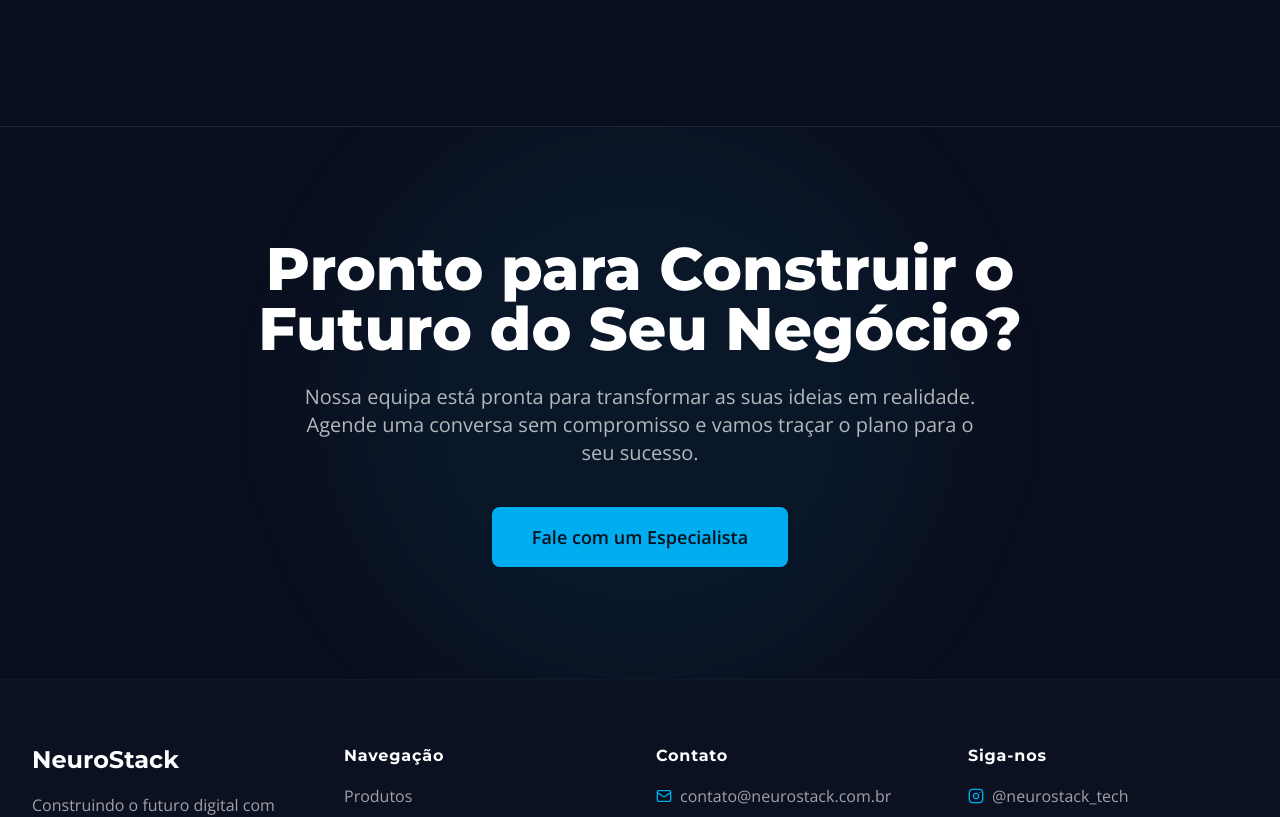
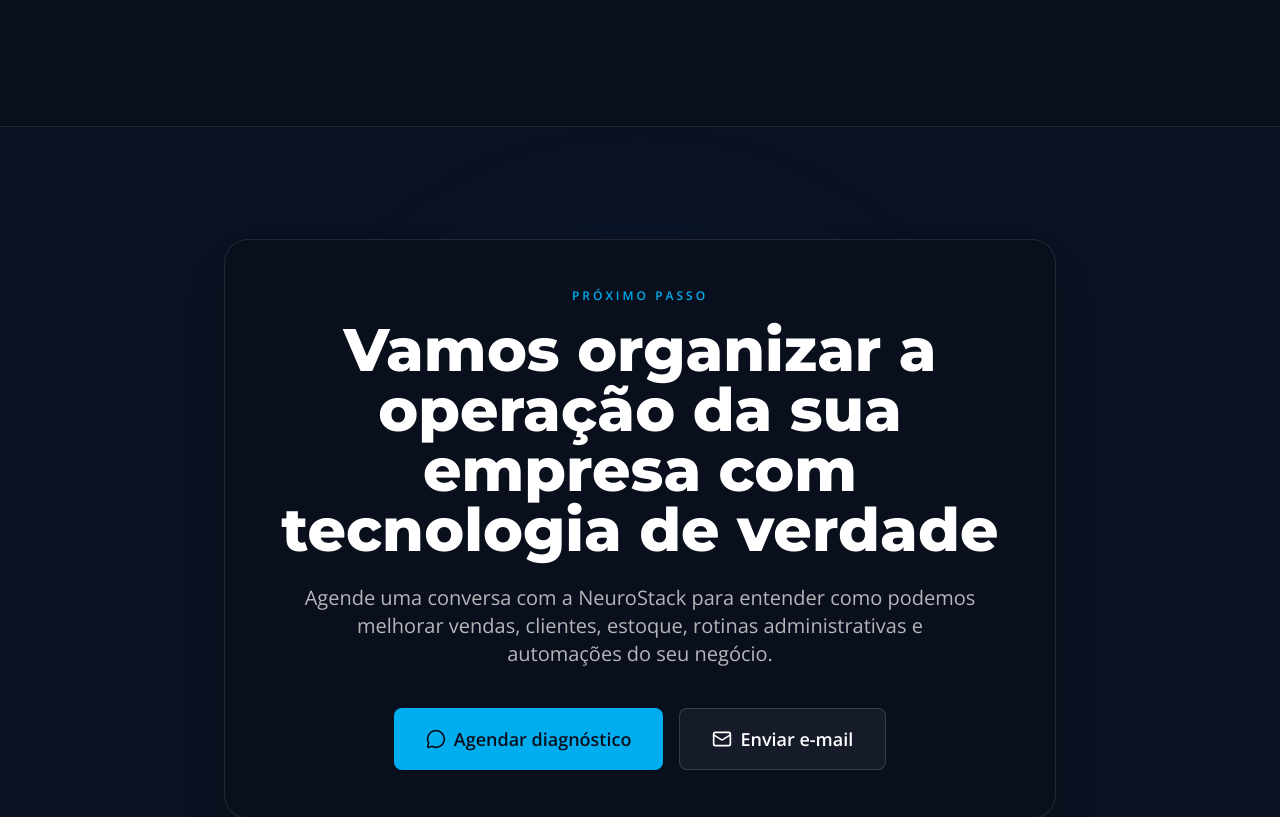
Before and after one commit to DevBielCastro/neurostack-site-pessoal, a Next.js app: page / in a window 1280 px wide. Shown: the part 10400-11217 px from the top of the page. Built offline with nearby package versions, Linux system fonts and the light colour scheme.

Commit message:
Atualiza CTA final para diagnostico comercial

```diff
--- a/src/app/components/CtaSection.tsx
+++ b/src/app/components/CtaSection.tsx
@@ -2,12 +2,12 @@
 
 import React from 'react';
 import { motion } from 'framer-motion';
+import { Mail, MessageCircle } from 'lucide-react';
 
 export default function CtaSection() {
   return (
-    <section id="contact" className="relative bg-ns-bg py-20 md:py-28 overflow-hidden">
-      {/* Elementos decorativos de fundo */}
-      <div className="absolute top-1/2 left-1/2 -translate-x-1/2 -translate-y-1/2 w-[600px] h-[600px] bg-ns-primary/5 rounded-full blur-3xl pointer-events-none z-0"></div>
+    <section id="contact" className="relative bg-ns-card/30 py-20 md:py-28 overflow-hidden">
+      <div className="absolute top-1/2 left-1/2 -translate-x-1/2 -translate-y-1/2 w-[600px] h-[600px] bg-ns-primary/5 rounded-full blur-3xl pointer-events-none z-0" />
 
       <div className="container relative z-10 text-center px-4 sm:px-6 lg:px-8 max-w-4xl mx-auto">
         <motion.div
@@ -15,21 +15,29 @@ export default function CtaSection() {
           whileInView={{ opacity: 1, y: 0 }}
           transition={{ duration: 0.8, ease: "easeOut" }}
           viewport={{ once: true }}
+          className="rounded-3xl bg-ns-bg border border-white/10 p-8 md:p-12 shadow-2xl shadow-black/20"
         >
+          <p className="text-ns-primary font-bold uppercase tracking-[0.25em] text-xs mb-4">Próximo passo</p>
           <h2 className="text-4xl md:text-5xl lg:text-6xl font-extrabold text-white leading-tight">
-            Pronto para Construir o Futuro do Seu Negócio?
+            Vamos organizar a operação da sua empresa com tecnologia de verdade
           </h2>
           <p className="mt-6 text-lg md:text-xl text-ns-text/80 max-w-2xl mx-auto leading-relaxed">
-            Nossa equipa está pronta para transformar as suas ideias em realidade. Agende uma conversa sem compromisso e vamos traçar o plano para o seu sucesso.
+            Agende uma conversa com a NeuroStack para entender como podemos melhorar vendas, clientes, estoque, rotinas administrativas e automações do seu negócio.
           </p>
-          <div className="mt-10">
+          <div className="mt-10 flex flex-col sm:flex-row gap-4 justify-center">
             <a
-              href="https://wa.me/558391533883"
+              href="https://wa.me/558391533883?text=Ol%C3%A1%2C%20quero%20agendar%20um%20diagn%C3%B3stico%20com%20a%20NeuroStack."
               target="_blank"
               rel="noopener noreferrer"
-              className="inline-block bg-ns-primary text-ns-bg font-bold py-4 px-10 rounded-lg text-lg transition-transform duration-300 hover:scale-105"
+              className="inline-flex items-center justify-center gap-2 bg-ns-primary text-ns-bg font-bold py-4 px-8 rounded-lg text-lg transition-transform duration-300 hover:scale-105"
             >
-              Fale com um Especialista
+              <MessageCircle size={20} /> Agendar diagnóstico
+            </a>
+            <a
+              href="mailto:contato@neurostack.com.br"
+              className="inline-flex items-center justify-center gap-2 bg-white/5 border border-white/15 text-white font-bold py-4 px-8 rounded-lg text-lg hover:bg-white/10 transition-colors"
+            >
+              <Mail size={20} /> Enviar e-mail
             </a>
           </div>
         </motion.div>
```
